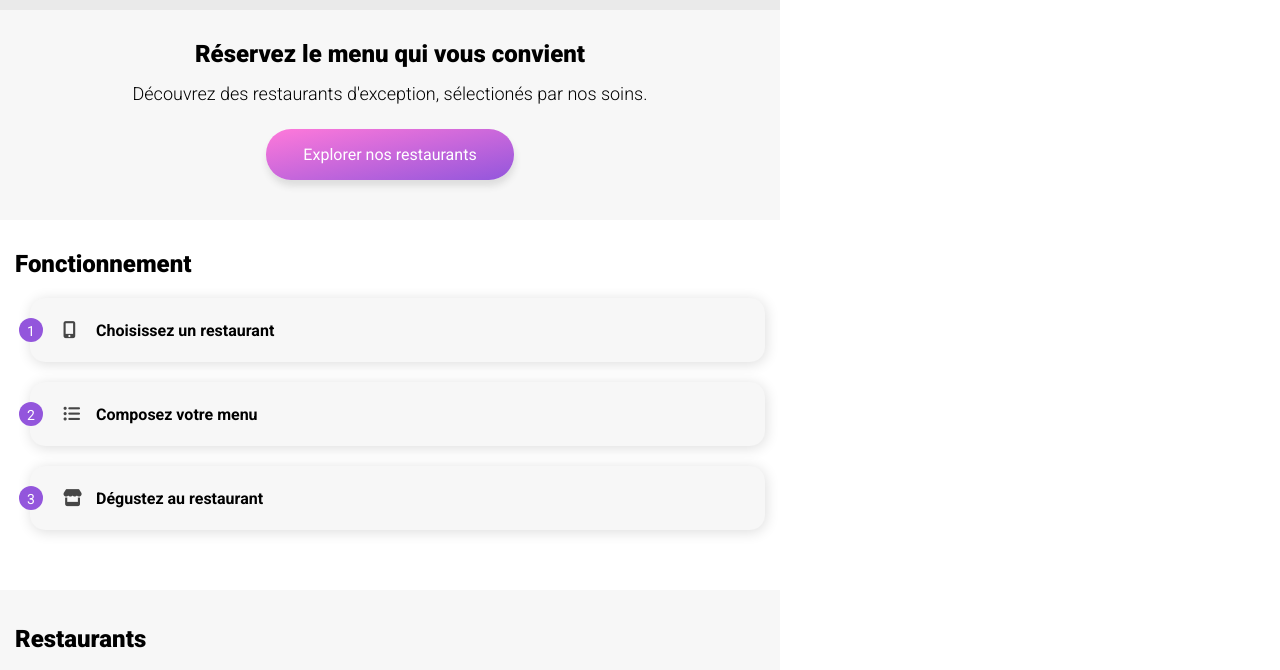
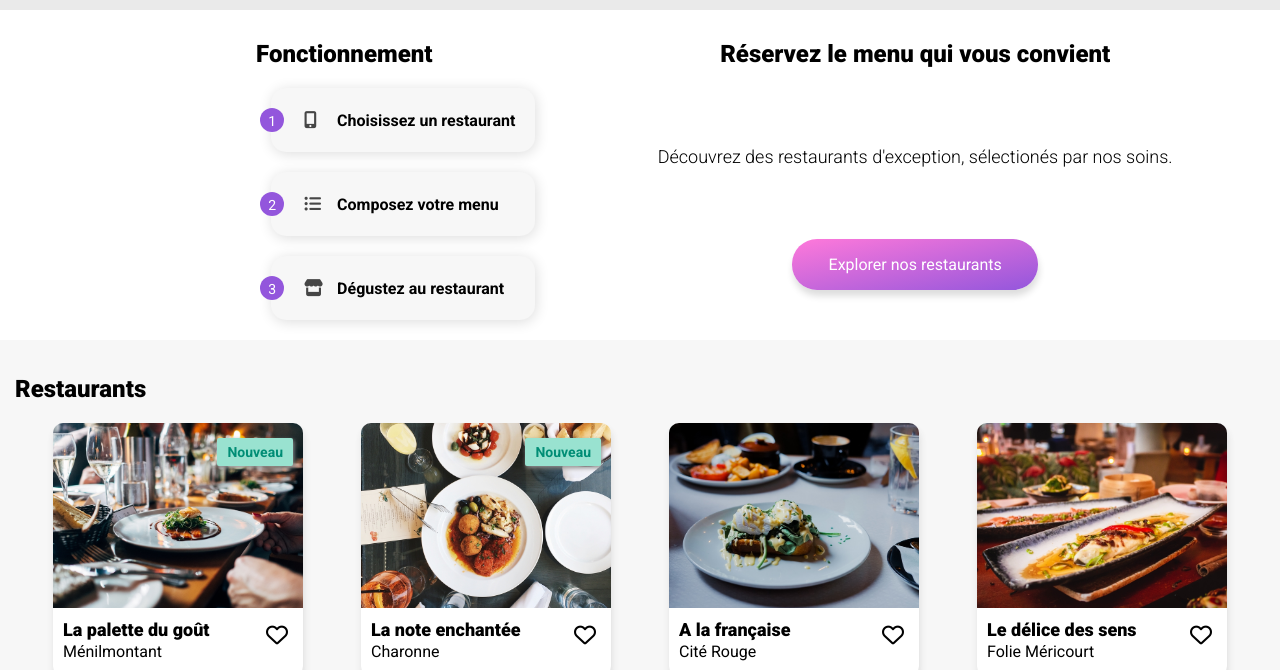
Before and after one commit to pyleglise/OhMyFood, a website: page index.html in a window 1280 px wide. Shown: the part 80-750 px from the top of the page. Drawn offline with Linux system fonts and the light colour scheme; a web font is replaced by a local one.

Commit message:
DAJR-16,DAJR-23

```diff
--- a/index.html
+++ b/index.html
@@ -23,6 +23,7 @@
             <span>Paris, Belleville</span>
         </div>
     </header>
+	<div class="first-container">
     <section class="explore-bloc">
         <!-- Partie "explorer nos restaurants" -->
         <h1>Réservez le menu qui vous convient</h1>
@@ -40,7 +41,7 @@
            <li class="instuct-item"><i class="fa-solid fa-list-ul"></i>Composez votre menu</li>
            <li class="instuct-item"><i class="fa-solid fa-store"></i>Dégustez au restaurant</li>
         </ol>
-    </section>
+    </section></div>
     <main class="main-bloc">
         <!-- Zone listing des restaurants -->
         <h1>Restaurants</h1>
--- a/sass/base/_base.scss
+++ b/sass/base/_base.scss
@@ -8,6 +8,7 @@
 
 html {
     max-width:780px;
+	// margin:auto;
 }
 
 a:link, a:visited{
--- a/sass/components/_explore.scss
+++ b/sass/components/_explore.scss
@@ -2,7 +2,8 @@
     display:flex;
     flex-direction: column;
     text-align: center;
-    padding:0 20px 30px 20px;
+	width:100%;
+    // padding:0 40px 30px 20px;
     background-color: $bg-bloc;
     h1{
         padding : 30px 45px 15px 45px;
@@ -11,6 +12,7 @@
         margin-bottom:15px;
         font-size:18px;
         font-weight:300;
+		padding:0 20px;
     }
 
 }
--- a/sass/components/_loader.scss
+++ b/sass/components/_loader.scss
@@ -1,6 +1,7 @@
 .loader-container{
 	position : absolute;
 	top:0;
+	left:0;
 	display:flex;
 	flex-direction: column;
 	visibility: hidden;
@@ -9,8 +10,8 @@
 	justify-content:flex-start;
 	align-items:center;
 	background-color: $bg-geoloc-bloc;
-	width:100%;
-	height:0;
+	min-width:100%;
+	height:100%;
 	margin:0;
 	z-index:-1;
 	animation: fadeOut 3s;
--- a/sass/components/_main-bloc.scss
+++ b/sass/components/_main-bloc.scss
@@ -1,3 +1,11 @@
+body::before {
+	content: "Version mobile : <780px";
+	@include debug-layout;
+ }
+.first-container{
+	display:flex;
+	flex-direction: column;
+}
 .main-bloc{
     display:flex;
     flex-direction: column;
@@ -7,7 +15,7 @@
     .main-bloc-card{
 		position : relative ;
 		z-index : 1;
-		margin:20px 0;
+		margin:20px;
         background-color: white;
         border-radius: 10px;
         @include light-shadow;
--- /dev/null
+++ b/sass/layout/_desktop.scss
@@ -0,0 +1,16 @@
+@media only screen and (min-width: 992px) {
+	/* for 10 inches tablet screens */
+	body::before {
+	  content: "Version desktop : >992px";
+	  @include debug-layout;
+	}
+	html{
+		max-width:1400px;
+		margin: 0 auto;
+	}
+	.main-bloc{
+		.main-bloc-card{
+			width:20%;
+		}
+	}
+}
--- /dev/null
+++ b/sass/layout/_tablet.scss
@@ -0,0 +1,46 @@
+@media only screen and (min-width: 780px)  {
+	/* for 10 inches tablet screens */
+	body::before {
+	  content: "Version tablette : 780x992px";
+	  @include debug-layout;
+	}
+	html{
+		max-width:992px;
+	}
+	.first-container{
+		flex-direction:row-reverse;
+		align-items: stretch;
+
+	}
+	.explore-bloc{
+		background-color: inherit;
+		align-self:stretch;
+		justify-content:space-between;
+		width:57%;
+		p{
+			margin-bottom: 0;
+		}
+		.btn-main{
+			margin-bottom: 50px;
+		}
+	}
+	.fonctionnement-bloc{
+		margin-bottom: 0;
+
+		ol{
+			margin-bottom: 0;
+		}
+	}
+	.main-bloc{
+		flex-direction: row;
+		flex-wrap:wrap;
+		justify-content: space-evenly;
+		h1{
+			flex:0 1 100%;
+		}
+		.main-bloc-card{
+			width:42%;
+		}
+	}
+
+}
--- a/sass/main.scss
+++ b/sass/main.scss
@@ -12,3 +12,5 @@
 @import "./components/main-bloc";
 @import "./components/footer";
 @import "./pages/restaurants.scss";
+@import "./layout/tablet";
+@import "./layout/desktop";
--- a/sass/utils/_mixin.scss
+++ b/sass/utils/_mixin.scss
@@ -60,3 +60,15 @@
 		}
 	}
 }
+
+@mixin debug-layout{
+	font-weight: bold;
+	display: block;
+	text-align: center;
+	background: rgba(255, 255, 0, 0.9); /* Semi-transparent yellow */
+	position: absolute;
+	top: 0;
+	left: 0;
+	right: 0;
+	z-index: 1000;
+}
```
Also changed, not shown: public/css/style.css, 1 other file.
